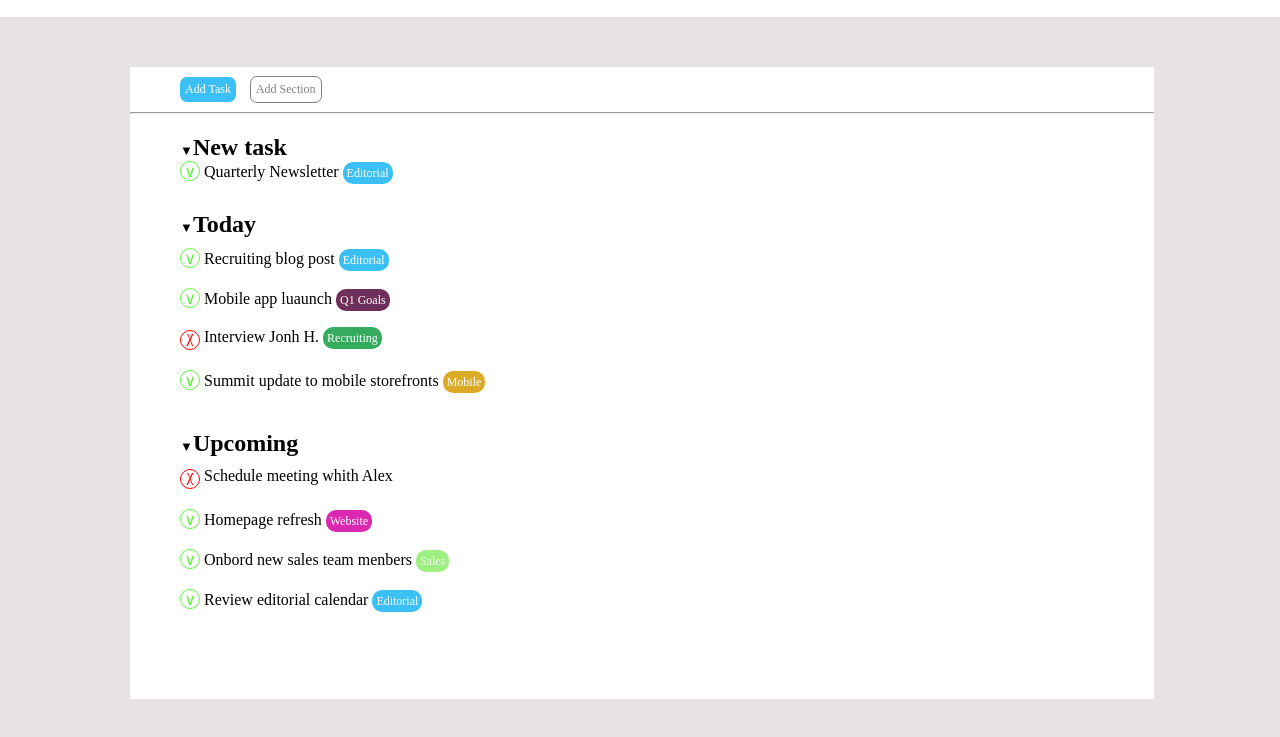
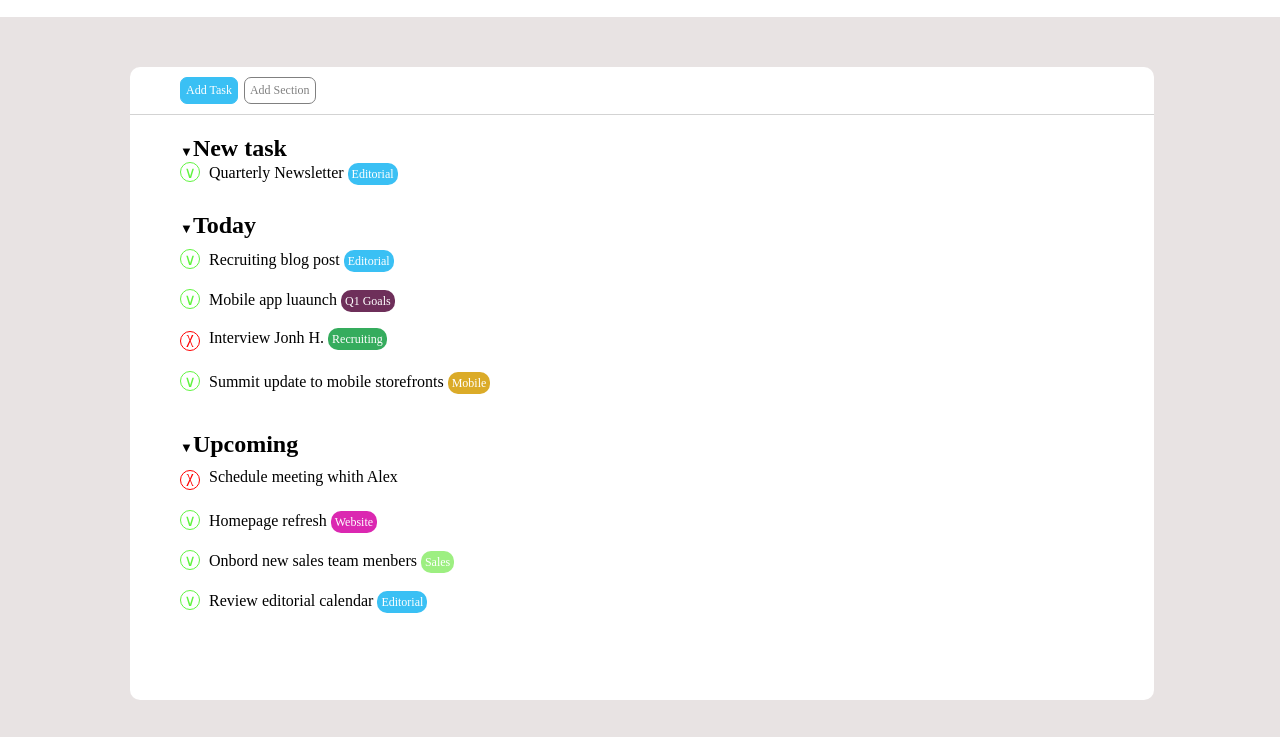
Before and after one commit to Andrea-lulli/html-css-toboolist, a plain HTML site: page index.html in a window 1280 px wide. Shown: the part 63-800 px from the top of the page. Drawn offline with Linux system fonts and the light colour scheme.

Commit message:
modifiche colori

```diff
--- a/index.html
+++ b/index.html
@@ -17,7 +17,7 @@
         <!-- pusanti -->
         <span class="add-task">Add Task</span>
         <span class="section">Add Section</span>
-        <hr>
+        <hr color="lightgrey" size="1px">
 
         <!-- elenco -->
         <div class="new-task">
--- a/style.css
+++ b/style.css
@@ -31,6 +31,7 @@ main{
     width: 80%;
     margin: 50px 30px 20px 130px;
     padding-bottom: 50px;
+    border-radius: 10px;
 }
 
 
@@ -41,8 +42,9 @@ main{
     border-radius: 7px;
     display: inline-block;
     color: white;
-    margin: 10px 10px 10px 50px;
+    margin: 10px 2px 10px 50px;
     font-size: 12px;
+    border: 1px  rgb(58, 192, 244) solid;
 
 }
 
@@ -54,6 +56,7 @@ main{
     color: gray;
     border: 1px grey solid;
     font-size: 12px;
+
 }
 
 h2::before{
@@ -69,6 +72,7 @@ h2::before{
    width: 20px;
    height: 20px;
    display: inline-block;
+   margin-right: 5px;
 }
 
 .botton-blue{
@@ -88,6 +92,7 @@ font-size: 12px;
         height: 20px;
         display: inline-block;
         line-height: 12px;
+        margin-right: 5px;
 }
 
 .new-task,.today, .upcoming{
```
